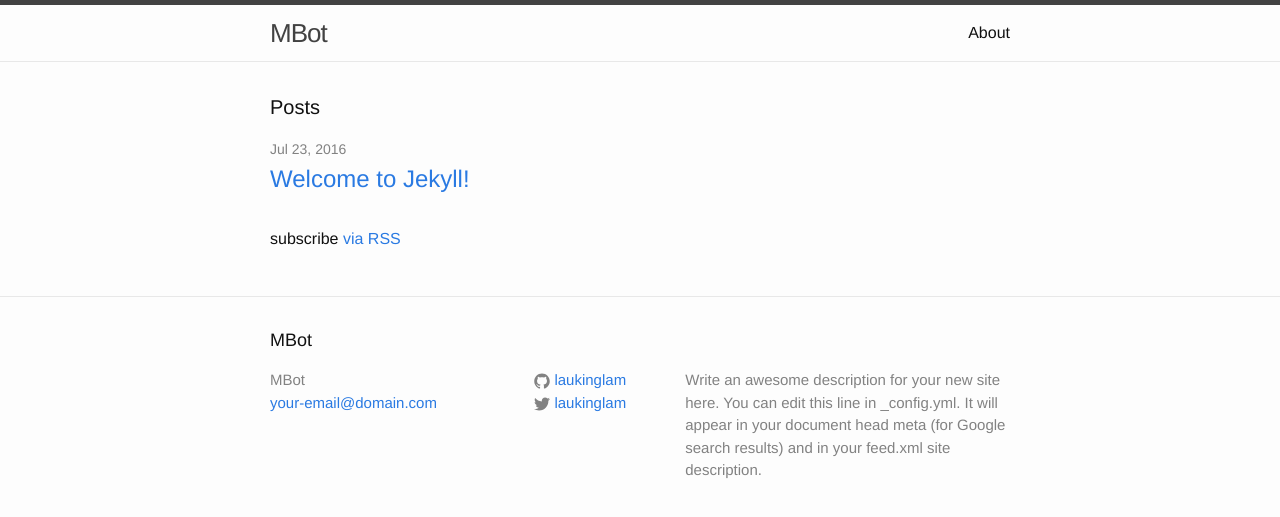
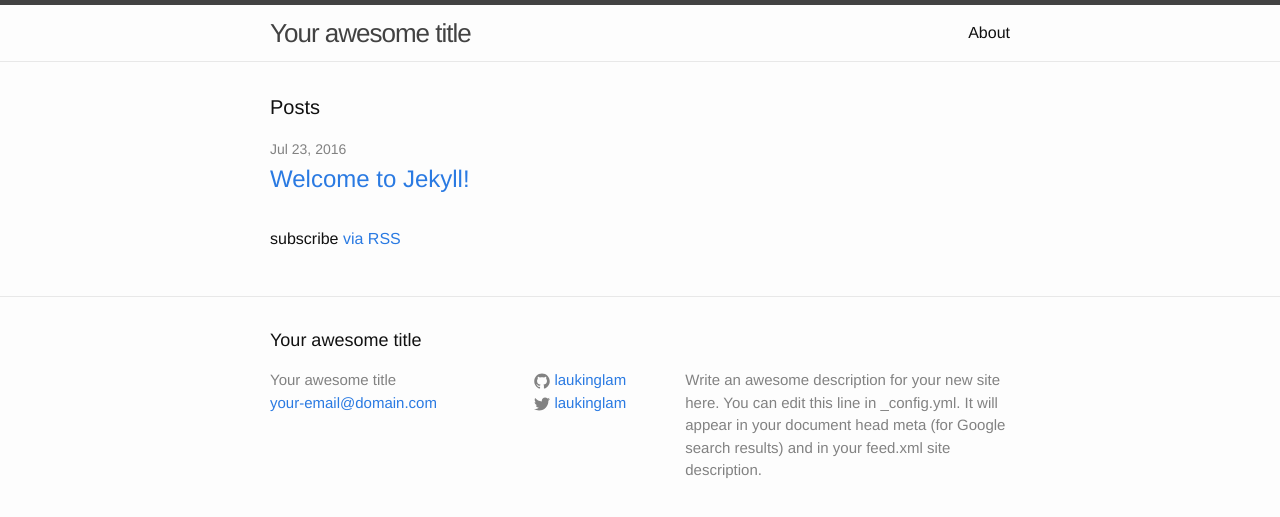
Before and after one commit to laukinglam/mbot, a Jekyll site: the page built from index.html, in a window 1280 px wide. Shown: the top 517 px of the page. Built offline with Jekyll 4.4.1, drawn with Linux system fonts in a browser that asks for light colours.

Commit message:
Fixed url path again

```diff
--- a/_config.yml
+++ b/_config.yml
@@ -6,14 +6,14 @@
 # 'jekyll serve'. If you change this file, please restart the server process.
 
 # Site settings
-title: MBot
+title: Your awesome title
 email: your-email@domain.com
 description: > # this means to ignore newlines until "baseurl:"
   Write an awesome description for your new site here. You can edit this
   line in _config.yml. It will appear in your document head meta (for
   Google search results) and in your feed.xml site description.
-baseurl: "" # the subpath of your site, e.g. /blog
-url: "http://laukinglam.com/mbot" # the base hostname & protocol for your site
+baseurl: "/mbot" # the subpath of your site, e.g. /blog
+url: "http://laukinglam.com" # the base hostname & protocol for your site
 twitter_username: laukinglam
 github_username:  laukinglam
 
```
